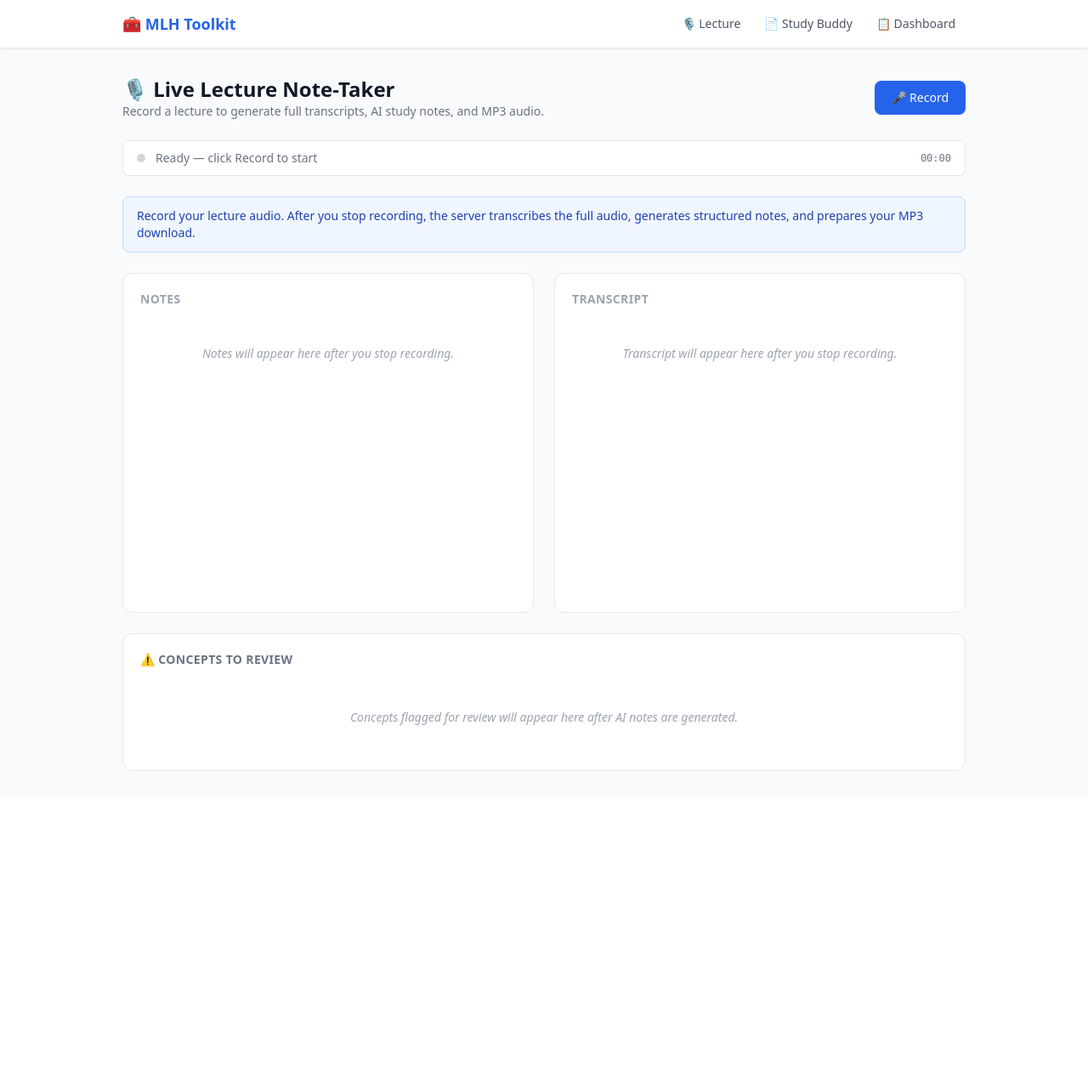
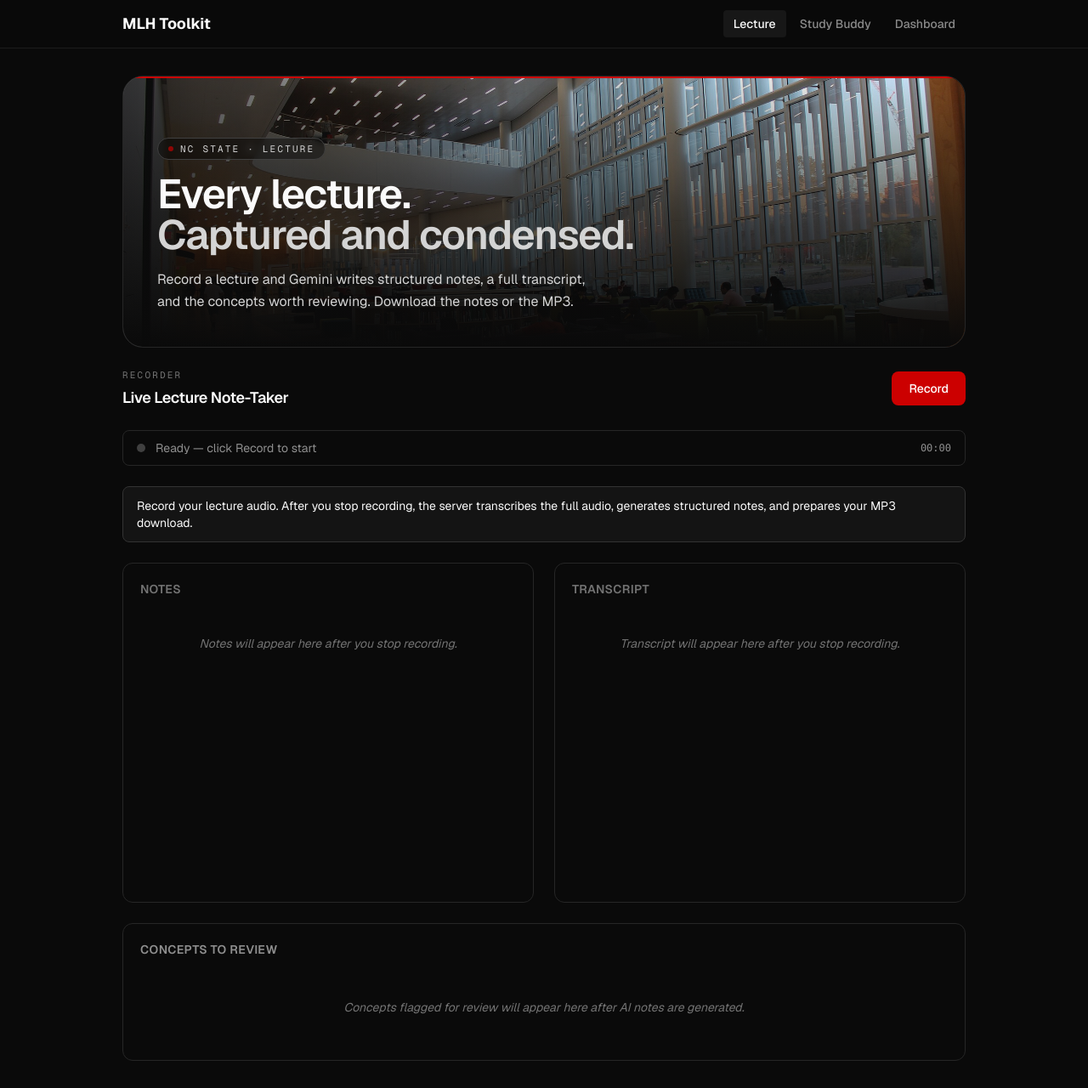
Before and after one commit to korrectional/mlh2026, a FastAPI app: page /lecture/ in a window 1280 px wide. Shown: the whole page at 85% size. Before the commit the page ends 907 px from the top, so only its background shows below. Run offline with FastAPI, Linux system fonts and the light colour scheme; some libraries are stand-ins or nearby versions.

Commit message:
Lecture: dark NC State theme to match Study Buddy and Dashboard
Page-scoped only (base.html untouched): same palette, fonts and nav
styling, a Hunt Library hero banner (Wikimedia Commons, Seannator,
CC BY-SA 3.0), Wolfpack Red record button, and no emojis. Recording,
WebSocket and download logic are unchanged.

Co-Authored-By: Claude Opus 5.5 <noreply@anthropic.com>

```diff
--- a/templates/lecture.html
+++ b/templates/lecture.html
@@ -3,19 +3,90 @@
 {% block title %}Live Lecture Note-Taker{% endblock %}
 
 {% block content %}
+<link rel="preconnect" href="https://fonts.googleapis.com">
+<link rel="preconnect" href="https://fonts.gstatic.com" crossorigin>
+<link rel="stylesheet" href="https://fonts.googleapis.com/css2?family=Geist:wght@300..700&family=Geist+Mono:wght@400..600&display=swap">
+<style>
+    /* Dark theme scoped to this page to match Study Buddy and the Dashboard; base.html is untouched. */
+    :root { color-scheme: dark; }
+    body.bg-gray-50 { background: #0a0a0a; color: #d4d4d4; font-family: "Geist", ui-sans-serif, system-ui, sans-serif; }
+    ::selection { background: #fafafa; color: #0a0a0a; }
+    nav.bg-white { background: rgba(10, 10, 10, 0.72); border-color: #1c1c1c; box-shadow: none; backdrop-filter: blur(14px); -webkit-backdrop-filter: blur(14px); }
+    nav a.text-brand-600, nav a.text-brand-600:hover { color: #fafafa; }
+    nav a.text-gray-600 { color: #8a8a8a; }
+    nav a.text-gray-600:hover { color: #fafafa; background: #171717; }
+    nav a.text-gray-600[href="/lecture"] { color: #fafafa; background: #171717; }
+    main .text-white { color: #ffffff; }
+    main .shadow-sm, main .shadow, main .shadow-md, main .shadow-lg { box-shadow: none; }
+    .lec-mono { font-family: "Geist Mono", ui-monospace, SFMono-Regular, Menlo, monospace; }
+    textarea, input { background: #111111; }
+</style>
+<script>
+    // Page-scoped palette: light-theme grays and white cards flip dark, brand becomes Wolfpack Red,
+    // and the amber/blue/green notices go monochrome so the page matches the rest of the toolkit.
+    (function () {
+        var mono = { 50: '#141414', 100: '#1f1f1f', 200: '#333333', 300: '#525252', 400: '#737373', 500: '#a3a3a3',
+                     600: '#d4d4d4', 700: '#e5e5e5', 800: '#fafafa', 900: '#fafafa' };
+        var cfg = window.tailwind && tailwind.config ? tailwind.config : {};
+        var theme = cfg.theme || {};
+        var extend = theme.extend || {};
+        var colors = Object.assign({}, extend.colors || {}, {
+            white: '#0a0a0a',
+            gray: { 50: '#111111', 100: '#1a1a1a', 200: '#262626', 300: '#404040', 400: '#737373', 500: '#8f8f8f',
+                    600: '#a3a3a3', 700: '#d4d4d4', 800: '#e5e5e5', 900: '#fafafa' },
+            brand: { 50: '#171717', 100: '#262626', 200: '#333333', 300: '#525252', 400: '#737373', 500: '#CC0000',
+                     600: '#CC0000', 700: '#990000', 800: '#fafafa' },
+            red: { 50: '#1f0a0a', 100: '#2b0e0e', 200: '#5c1a1a', 300: '#7a1f1f', 400: '#ff5c5c', 500: '#ff3b3b',
+                   600: '#CC0000', 700: '#e5484d', 800: '#fafafa', 900: '#fafafa' },
+            amber: mono, yellow: mono, blue: mono, green: mono, purple: mono,
+        });
+        tailwind.config = Object.assign({}, cfg, { theme: Object.assign({}, theme, { extend: Object.assign({}, extend, { colors: colors }) }) });
+    })();
+    // The shared nav (base.html) has emoji labels; strip them on this page only.
+    document.addEventListener('DOMContentLoaded', function () {
+        var emoji = /[\u{1F000}-\u{1FAFF}\u{2300}-\u{23FF}\u{2600}-\u{27BF}\u{FE0F}\u{200D}]/gu;
+        document.querySelectorAll('nav a').forEach(function (a) {
+            var walker = document.createTreeWalker(a, NodeFilter.SHOW_TEXT);
+            var node;
+            while ((node = walker.nextNode())) { node.nodeValue = node.nodeValue.replace(emoji, ''); }
+            a.innerHTML = a.innerHTML.trim();
+        });
+    });
+</script>
 <div x-data="lectureRecorder()" class="space-y-6">
+
+    <!-- Hero -->
+    <section class="relative flex min-h-[320px] items-end overflow-hidden rounded-3xl border border-neutral-800 bg-neutral-950">
+        <img src="/static/img/lecture-hunt.jpg" alt="Hunt Library commons area at NC State"
+             class="absolute inset-0 h-full w-full object-cover object-center">
+        <div aria-hidden="true" class="absolute inset-0 bg-gradient-to-t from-[#0a0a0a] via-[#0a0a0a]/55 to-transparent"></div>
+        <div aria-hidden="true" class="absolute inset-0 bg-gradient-to-r from-[#0a0a0a]/70 via-[#0a0a0a]/20 to-transparent"></div>
+        <div aria-hidden="true" class="absolute inset-x-0 top-0 h-0.5 bg-[#CC0000]"></div>
+        <div class="relative max-w-2xl space-y-4 p-6 pb-10 sm:p-10">
+            <span class="lec-mono inline-flex items-center gap-2 rounded-full border border-neutral-700 bg-black/40 px-3 py-1 text-[11px] uppercase tracking-[0.2em] text-neutral-300 backdrop-blur-sm">
+                <span class="h-1.5 w-1.5 animate-pulse rounded-full bg-[#CC0000]"></span>
+                NC State · Lecture
+            </span>
+            <h1 class="text-4xl font-semibold leading-[1.05] tracking-tight text-neutral-50 sm:text-5xl">
+                Every lecture.<br><span class="text-neutral-300">Captured and condensed.</span>
+            </h1>
+            <p class="max-w-lg leading-relaxed text-neutral-300">
+                Record a lecture and Gemini writes structured notes, a full transcript, and the concepts worth reviewing. Download the notes or the MP3.
+            </p>
+        </div>
+    </section>
 
     <!-- Header -->
     <div class="flex items-center justify-between">
         <div>
-            <h1 class="text-2xl font-bold">🎙️ Live Lecture Note-Taker</h1>
-            <p class="text-sm text-gray-500">Record a lecture to generate full transcripts, AI study notes, and MP3 audio.</p>
+            <p class="lec-mono text-[11px] uppercase tracking-[0.2em] text-neutral-500">Recorder</p>
+            <p class="mt-1 text-lg font-semibold tracking-tight text-neutral-50">Live Lecture Note-Taker</p>
         </div>
         <div class="flex items-center gap-2">
             <button type="button" @click="toggleRecording" :disabled="starting || downloading"
                     :class="recording ? 'bg-red-600 hover:bg-red-700' : 'bg-brand-600 hover:bg-brand-700'"
                     class="px-5 py-2.5 rounded-lg text-white font-medium text-sm transition flex items-center gap-2 disabled:opacity-50 shadow-sm">
-                <span x-text="starting ? status : recording ? '⏹ Stop' : '🎤 Record'"></span>
+                <span x-text="starting ? status : recording ? 'Stop' : 'Record'"></span>
             </button>
 
             <!-- Split Download Button -->
@@ -25,7 +96,7 @@
                 <button type="button" @click="downloadDefaultNotes()"
                         :disabled="notesLoading || !notes"
                         class="px-4 py-2.5 rounded-l-lg bg-white border border-gray-300 text-gray-700 hover:bg-gray-50 font-medium text-sm transition flex items-center gap-1.5 disabled:opacity-50 disabled:cursor-not-allowed">
-                    <span>📥</span>
+
                     <span x-text="notesLoading ? 'Notes Generating...' : 'Download Notes'"></span>
                 </button>
 
@@ -62,7 +133,7 @@
                         <label class="flex items-center gap-2.5 p-2 rounded-lg hover:bg-gray-50 cursor-pointer border border-transparent hover:border-gray-200 transition">
                             <input type="checkbox" x-model="exportOptions.notes" class="rounded text-brand-600 focus:ring-brand-500 w-4 h-4">
                             <div class="flex-1 min-w-0">
-                                <span class="font-medium text-gray-800 text-xs block">📝 Lecture Notes</span>
+                                <span class="font-medium text-gray-800 text-xs block"> Lecture Notes</span>
                                 <span class="text-[11px] text-gray-400 block" x-text="notes ? 'Ready' : notesLoading ? 'Generating...' : 'Not available'"></span>
                             </div>
                         </label>
@@ -70,7 +141,7 @@
                         <label class="flex items-center gap-2.5 p-2 rounded-lg hover:bg-gray-50 cursor-pointer border border-transparent hover:border-gray-200 transition">
                             <input type="checkbox" x-model="exportOptions.transcript" class="rounded text-brand-600 focus:ring-brand-500 w-4 h-4">
                             <div class="flex-1 min-w-0">
-                                <span class="font-medium text-gray-800 text-xs block">🎙️ Transcript</span>
+                                <span class="font-medium text-gray-800 text-xs block"> Transcript</span>
                                 <span class="text-[11px] text-gray-400 block" x-text="transcript.length > 0 ? 'Ready' : transcriptionLoading ? 'Transcribing...' : 'Not available'"></span>
                             </div>
                         </label>
@@ -78,7 +149,7 @@
                         <label class="flex items-center gap-2.5 p-2 rounded-lg hover:bg-gray-50 cursor-pointer border border-transparent hover:border-gray-200 transition">
                             <input type="checkbox" x-model="exportOptions.concepts" class="rounded text-brand-600 focus:ring-brand-500 w-4 h-4">
                             <div class="flex-1 min-w-0">
-                                <span class="font-medium text-gray-800 text-xs block">⚠️ Concepts to Review</span>
+                                <span class="font-medium text-gray-800 text-xs block">Concepts to Review</span>
                                 <span class="text-[11px] text-gray-400 block" x-text="concepts.length > 0 ? (concepts.length + ' items') : notesLoading ? 'Analyzing...' : 'Not available'"></span>
                             </div>
                         </label>
@@ -88,7 +159,7 @@
                     <button type="button" @click="downloadCombined(); downloadDropdownOpen = false;"
                             :disabled="!exportOptions.notes && !exportOptions.transcript && !exportOptions.concepts"
                             class="w-full py-2 px-3 bg-brand-600 hover:bg-brand-700 disabled:opacity-50 disabled:cursor-not-allowed text-white text-xs font-medium rounded-lg transition text-center shadow-sm">
-                        📥 Download Selected (.md)
+                         Download Selected (.md)
                     </button>
 
                     <!-- Divider -->
@@ -99,7 +170,7 @@
                             :disabled="downloading"
                             class="w-full text-left py-2 px-2.5 rounded-lg hover:bg-gray-50 text-xs text-gray-700 flex items-center justify-between transition disabled:opacity-50">
                         <span class="flex items-center gap-1.5 font-medium">
-                            <span>🎵</span>
+                            <span></span>
                             <span>Audio Recording (.mp3)</span>
                         </span>
                         <span class="text-[10px] text-gray-400 font-mono" x-text="downloading ? 'Downloading...' : 'MP3'"></span>
@@ -161,7 +232,7 @@
         <div class="lg:col-span-2 bg-white rounded-xl border p-5">
             <div class="flex items-center justify-between mb-4">
                 <div class="flex items-center gap-2">
-                    <h2 class="text-sm font-semibold text-gray-500 uppercase tracking-wide">⚠️ Concepts to Review</h2>
+                    <h2 class="text-sm font-semibold text-gray-500 uppercase tracking-wide">Concepts to Review</h2>
                     <span x-show="concepts.length > 0" x-text="concepts.length"
                           class="px-2 py-0.5 rounded-full text-xs font-semibold bg-amber-100 text-amber-800"></span>
                 </div>
@@ -180,7 +251,7 @@
 
             <!-- No difficult concepts found state -->
             <p x-show="!notesLoading && concepts.length === 0 && notes" class="text-gray-500 text-sm italic py-4 text-center bg-gray-50 rounded-lg border">
-                ✅ No specific review flags detected — material appears straightforward.
+                 No specific review flags detected — material appears straightforward.
             </p>
 
             <!-- Concepts cards list -->
@@ -189,7 +260,7 @@
                     <div class="p-4 rounded-xl border border-amber-200 bg-amber-50/50 hover:bg-amber-50 transition space-y-2">
                         <div class="flex items-start justify-between gap-2">
                             <h3 class="font-semibold text-gray-900 text-sm flex items-center gap-1.5">
-                                <span class="text-amber-600 font-bold">📌</span>
+                                <span class="text-amber-600 font-bold"></span>
                                 <span x-text="item.concept"></span>
                             </h3>
                             <span class="px-2 py-0.5 rounded text-[11px] font-medium bg-amber-100 text-amber-800 whitespace-nowrap">
@@ -201,7 +272,7 @@
                             <span x-text="item.reason"></span>
                         </p>
                         <div x-show="item.tip" class="p-2.5 bg-white/90 rounded-lg border border-amber-100 text-xs text-gray-600 flex items-start gap-2">
-                            <span class="text-amber-500 font-bold">💡</span>
+                            <span class="text-amber-500 font-bold"></span>
                             <div>
                                 <span class="font-medium text-gray-800">Study Tip:</span>
                                 <span x-text="item.tip"></span>
@@ -499,11 +570,11 @@ function lectureRecorder() {
             parts.push(`# Lecture Materials & Study Guide\n*Exported: ${dateStr}*\n`);
 
             if (this.exportOptions.notes) {
-                parts.push(`---\n\n## 📝 Structured Notes\n\n${this.notes || '_No notes available._'}\n`);
+                parts.push(`---\n\n##  Structured Notes\n\n${this.notes || '_No notes available._'}\n`);
             }
 
             if (this.exportOptions.concepts) {
-                parts.push(`---\n\n## ⚠️ Concepts to Review\n`);
+                parts.push(`---\n\n## Concepts to Review\n`);
                 if (this.concepts && this.concepts.length > 0) {
                     this.concepts.forEach((c, i) => {
                         parts.push(`### ${i + 1}. ${c.concept}\n- **Why Review:** ${c.reason}\n- **Study Tip:** ${c.tip}\n`);
@@ -514,7 +585,7 @@ function lectureRecorder() {
             }
 
             if (this.exportOptions.transcript) {
-                parts.push(`---\n\n## 🎙️ Transcript\n`);
+                parts.push(`---\n\n##  Transcript\n`);
                 if (this.transcript && this.transcript.length > 0) {
                     parts.push(this.transcript.join('\n\n') + '\n');
                 } else {
```
Also changed, not shown: static/img/lecture-hunt.jpg (added).
